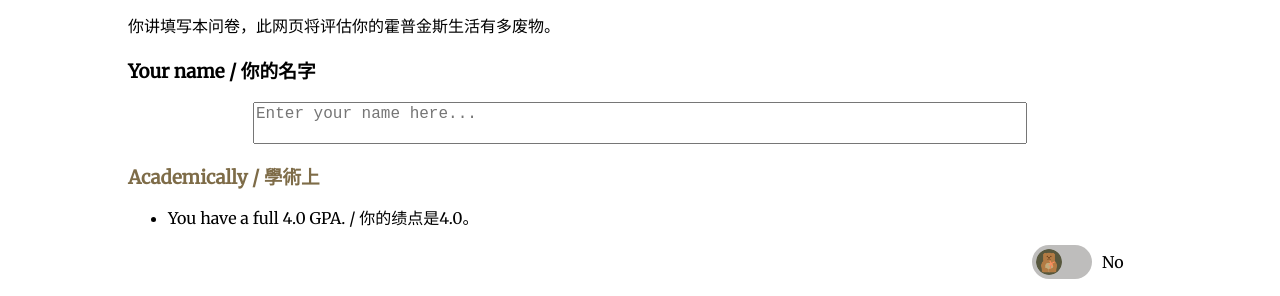
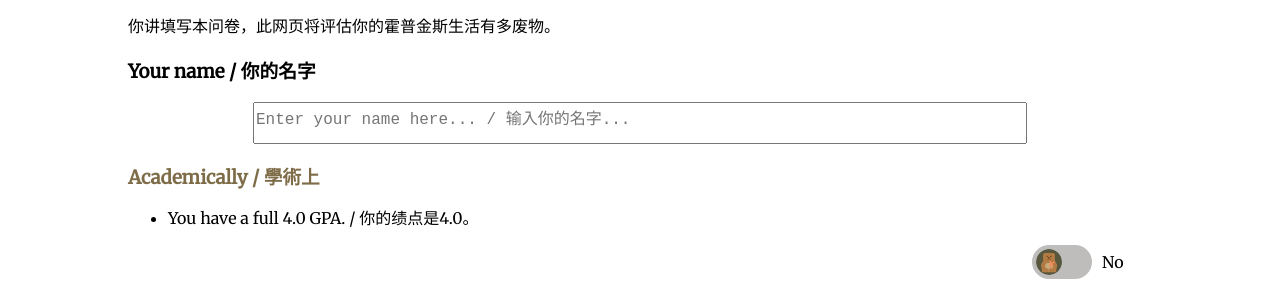
Before and after one commit to Bear-Resort/bear-resort.github.io, a Jekyll site: the page built from failure_test/failure_test.md, in a window 1280 px wide. Shown: the part 170-466 px from the top of the page. Built offline with Jekyll 4.4.1, drawn with Linux system fonts in a browser that asks for light colours.

Commit message:
added instructions to put in names

```diff
--- a/failure_test/failure_test.md
+++ b/failure_test/failure_test.md
@@ -10,7 +10,7 @@ You will be filling out this survey and this page would compute how failure your
 
 ### Your name / 你的名字
 
-<textarea id="inputBox" placeholder="Enter your name here..." style="font-size: 16px"></textarea>
+<textarea id="inputBox" placeholder="Enter your name here... / 输入你的名字..." style="font-size: 16px"></textarea>
 
 ## Academically / 學術上
 
```
